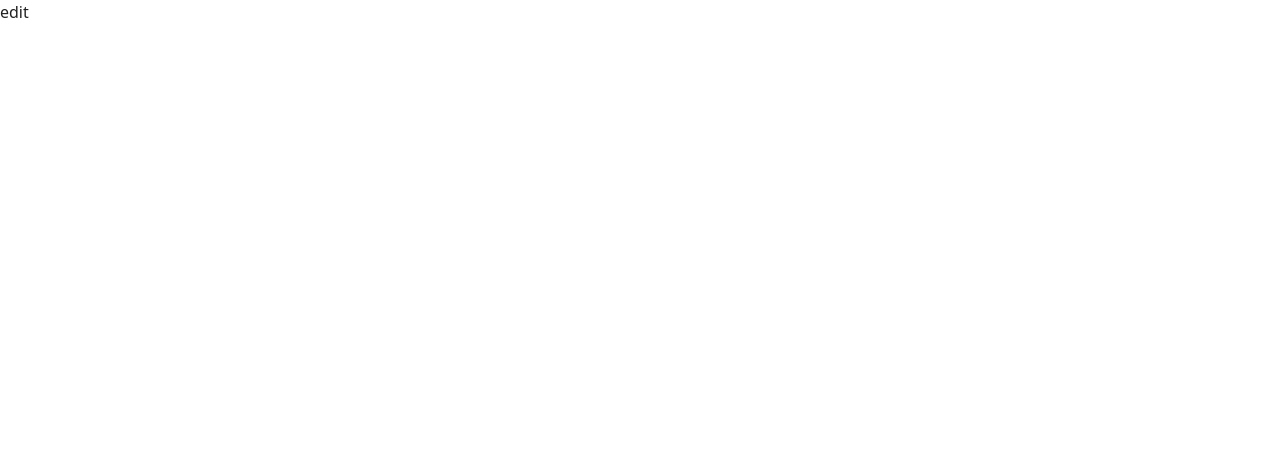
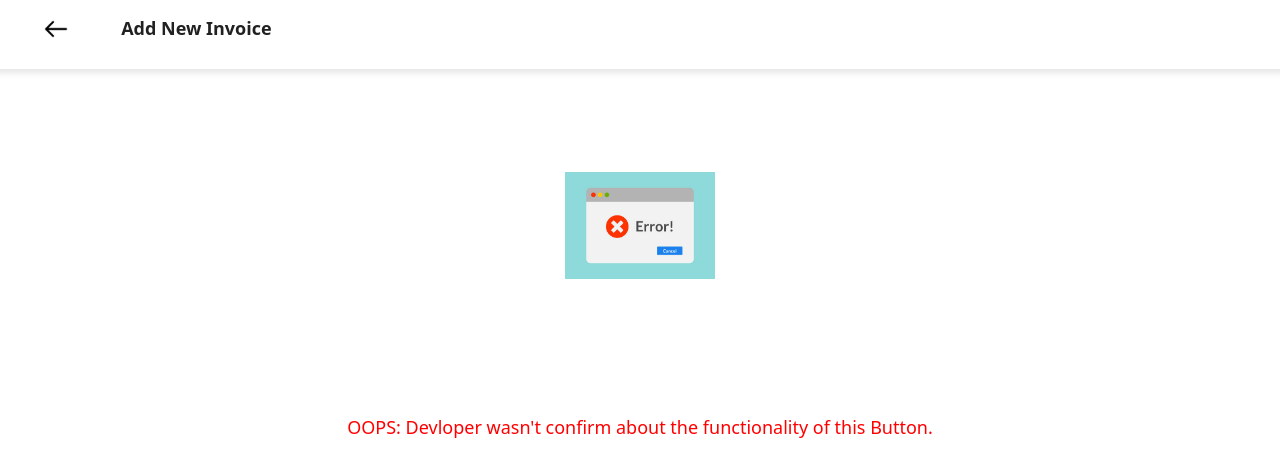
Before and after one commit to ashishrajlife/invoice-portal, a Vue app: page /updateinvoice in a window 1280 px wide. Shown: the top 476 px of the page. Built offline with nearby package versions, Linux system fonts and the light colour scheme.

Commit message:
01-final

```diff
--- a/src/components/Dashboard.vue
+++ b/src/components/Dashboard.vue
@@ -1,6 +1,5 @@
 <template>
   <v-app>
-    <!-- Sidebar (Left Drawer) -->
     <v-navigation-drawer app>
   <v-img src="../assets/images/Cnlogo.png" style="width: 209px;
 height: 117px;
@@ -23,7 +22,7 @@ opacity: 0px;
     </v-navigation-drawer>
 
     <v-main class="vue-main-page-dashboard">
-      <div style="height: 50px; box-shadow: 0 4px 6px rgba(0, 0, 0, 0.1);">
+      <div class="header-style">
      <div class="page-heading"> Invoice List</div>
     </div>
 
@@ -117,14 +116,14 @@ export default {
   methods: {
     async fetchData() {
       try {
-        const response = await axios.get("https://project-data-cc03.onrender.com/invoices"); // Replace with actual endpoint
+        const response = await axios.get("https://project-data-cc03.onrender.com/invoices");
         const responseData = response.data;
 
-        // Map API response to tableData
+        // transfering API response to tableData
         this.tableData = responseData.map((invoice) => ({
           id: invoice.id,
-          initiatedOn: new Date(invoice.invoiceData.paymentDate).toLocaleString(), // Format the date
-          generatedBy: "User", // Add logic if there's a "generatedBy" field
+          initiatedOn: new Date(invoice.invoiceData.paymentDate).toLocaleString(),
+          generatedBy: "User",
           customerName: `${invoice.invoiceData.name} (${invoice.invoiceData.mobilenumber})`,
         }));
 
@@ -144,12 +143,12 @@ export default {
     },
     setActiveSection(section) {
       this.activeSection = section;
-      this.filterTableData("all"); // Reset filter when changing sections
+      this.filterTableData("all");
     },
     filterTableData(filter) {
       this.selectedCard = filter;
       if (filter === "all") {
-        this.filteredTableData = this.tableData; // Show all data
+        this.filteredTableData = this.tableData;
       } else {
         this.filteredTableData = this.tableData.filter(
           (item) => item.generatedBy === filter
@@ -157,19 +156,16 @@ export default {
       }
     },
     editItem(item) {
-      this.$router.push({ name: "editinvoice" });
+      this.$router.push({ name: "updateinvoice" });
       console.log("Edit Item:", item);
     },
   },
   mounted() {
-    this.fetchData(); // Fetch data when component mounts
+    this.fetchData();
   },
 };
 </script>
-
-
 <style scoped>
-
 .logout-user-button {
   position: absolute;
   top: 75%;
@@ -237,6 +233,10 @@ export default {
   text-decoration-skip-ink: none;
 
 }
+.header-style{
+  height: 50px;
+  box-shadow: 0 4px 6px rgba(0, 0, 0, 0.1);
+}
 .vue-main-page-dashboard{
    margin-top: 15px;
 }
--- a/src/components/Preview.vue
+++ b/src/components/Preview.vue
@@ -15,12 +15,6 @@
     </v-col>
     <v-col>
       <span class="page-heading"> Add New Invoice </span>
-    </v-col>
-  </v-row>
-
-  <v-row>
-    <v-col cols="12">
-      <span>Progress bar</span>
     </v-col>
   </v-row>
 
--- a/src/components/TransactionDetails.vue
+++ b/src/components/TransactionDetails.vue
@@ -16,13 +16,6 @@
     </v-col>
     <v-col>
       <span class="page-heading"> Add New Invoice </span>
-    </v-col>
-  </v-row>
-
-  <!-- Progress Bar -->
-  <v-row>
-    <v-col cols="12">
-      <span>Progress bar</span>
     </v-col>
   </v-row>
 
--- a/src/components/updateinvoice.vue
+++ b/src/components/updateinvoice.vue
@@ -1,10 +1,65 @@
 <template>
-    <div>
-        edit
+
+<v-row
+    class="page-header"
+    style="display: flex; align-items: center; justify-content: flex-start;"
+  >
+    <v-col cols="1">
+      <v-img
+        src="../../src/assets/images/back.png"
+        alt="back"
+        @click="goback"
+        style="height: 24px; cursor: pointer;"
+      />
+    </v-col>
+    <v-col>
+      <span class="page-heading"> Add New Invoice </span>
+    </v-col>
+  </v-row>
+
+    <div class="error-container">
+      <v-img src="../../src/assets/images/image-error.jpg" alt="Error" class="error-image" />
+      <p class="error-text">OOPS: Devloper wasn't confirm about the functionality of this Button.</p>
+
     </div>
-    </template>
-    <script>
-    export default{
-    name:'Edit-Invoice',
+  </template>
+
+  <script>
+  export default {
+    name: 'EditInvoice',
+  methods:{
+    goback(){
+        this.$router.go(-1)
     }
-    </script>
+  }
+};
+  </script>
+
+  <style scoped>
+  .error-container {
+    display: flex;
+    flex-direction: column;
+    justify-content: center;
+    align-items: center;
+    height: 50vh;
+    text-align: center;
+  }
+  .page-heading {
+  font-weight: 600;
+  font-size: 18px;
+}
+.page-header {
+  padding: 15px;
+  box-shadow: 0 4px 6px rgba(0, 0, 0, 0.1);
+}
+  .error-image {
+    width: 150px; /* Adjust size as needed */
+    height: auto;
+    margin-bottom: 20px;
+  }
+
+  .error-text {
+    font-size: 18px;
+    color: #ff0000;
+  }
+  </style>
```
Also changed, not shown: src/assets/images/image-error.jpg (added).
